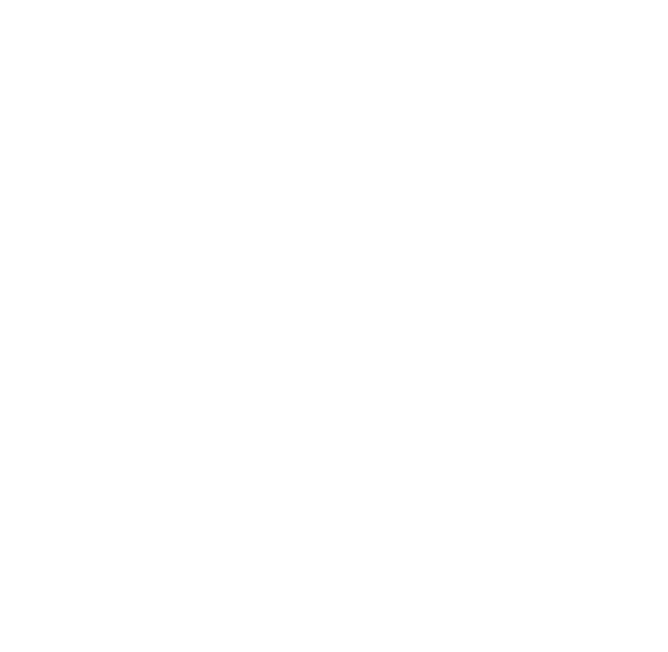
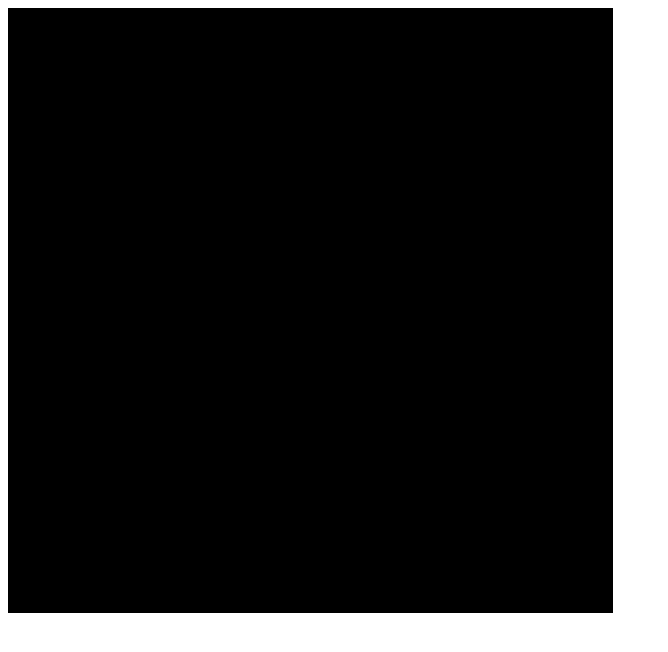
Before and after one commit to anubhavprabhakar/etch-a-sketch, a plain HTML site: page index.html in a window 1280 px wide. Shown: the whole page, without its empty margins (0-668 px from the left). Drawn offline with Linux system fonts and the light colour scheme.

Commit message:
add logic for custom no of boxes

```diff
--- a/index.html
+++ b/index.html
@@ -8,6 +8,6 @@
     <link rel="stylesheet" href="./style.css">
 </head>
 <body>
-
+    <div class="container"></div>
 </body>
 </html>
--- a/script.js
+++ b/script.js
@@ -0,0 +1,28 @@
+const BOARD_SIZE = 16
+
+const container = document.querySelector('.container')
+container.setAttribute('style', 'height: '+BOARD_SIZE+'cm; width: '+BOARD_SIZE+'cm; display: flex;')
+
+const NUMBER_OF_SQUARES = 100
+const SQUARE_SIZE = BOARD_SIZE/NUMBER_OF_SQUARES
+
+for(let i = 1; i<=NUMBER_OF_SQUARES; i++){
+    const line = document.createElement('div')
+    line.classList.add('line')
+
+
+
+    container.appendChild(line)
+    line.setAttribute('style', 'background-color: aqua; height: '+SQUARE_SIZE+'cm; width: '+SQUARE_SIZE+'cm;');
+
+    for(let i = 1; i<=NUMBER_OF_SQUARES; i++){
+        const div = document.createElement('div')
+        div.setAttribute('style', 'background-color: black; height: '+SQUARE_SIZE+'cm;')
+        line.appendChild(div)
+    }
+}
+
+// container.addEventListener('mouseover', (event)=>{
+//     const square = event.target
+//     console.log(square)
+// })
```
